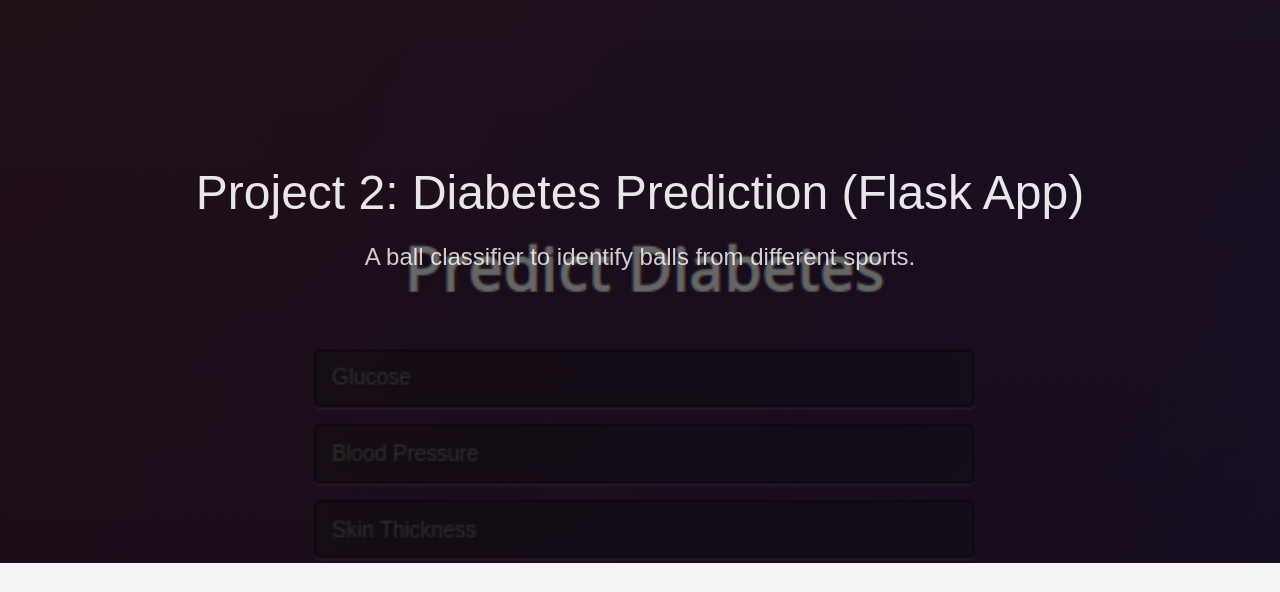
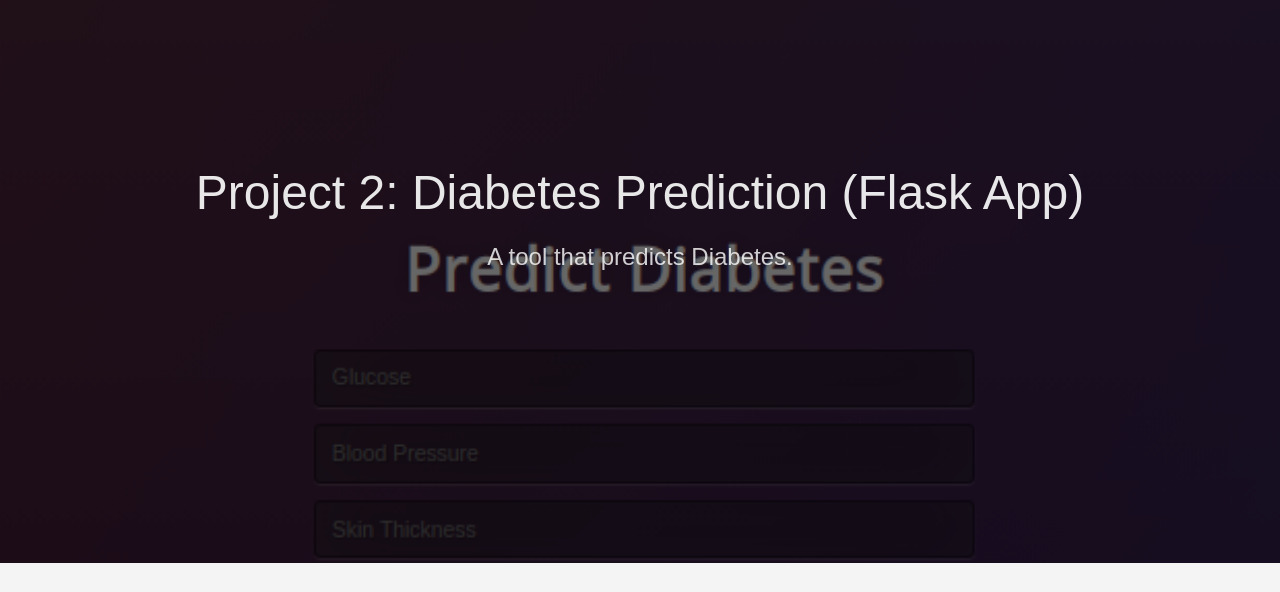
Before and after one commit to Ashlo/Ashutosh_Portfolio, a plain HTML site: page post/project-2/index.html in a window 1280 px wide. Shown: the part 84-676 px from the top of the page. Drawn offline with Linux system fonts and the light colour scheme.

Commit message:
Update index.html

```diff
--- a/post/project-2/index.html
+++ b/post/project-2/index.html
@@ -136,7 +136,7 @@
           <h1 class="f2 f1-l fw2 white-90 mb0 lh-title">Project 2: Diabetes Prediction (Flask App)</h1>
 
             <h2 class="fw1 f5 f3-l white-80 measure-wide-l center lh-copy mt3 mb4">
-              A ball classifier to identify balls from different sports.
+              A tool that predicts Diabetes.
             </h2>
 
 
```
